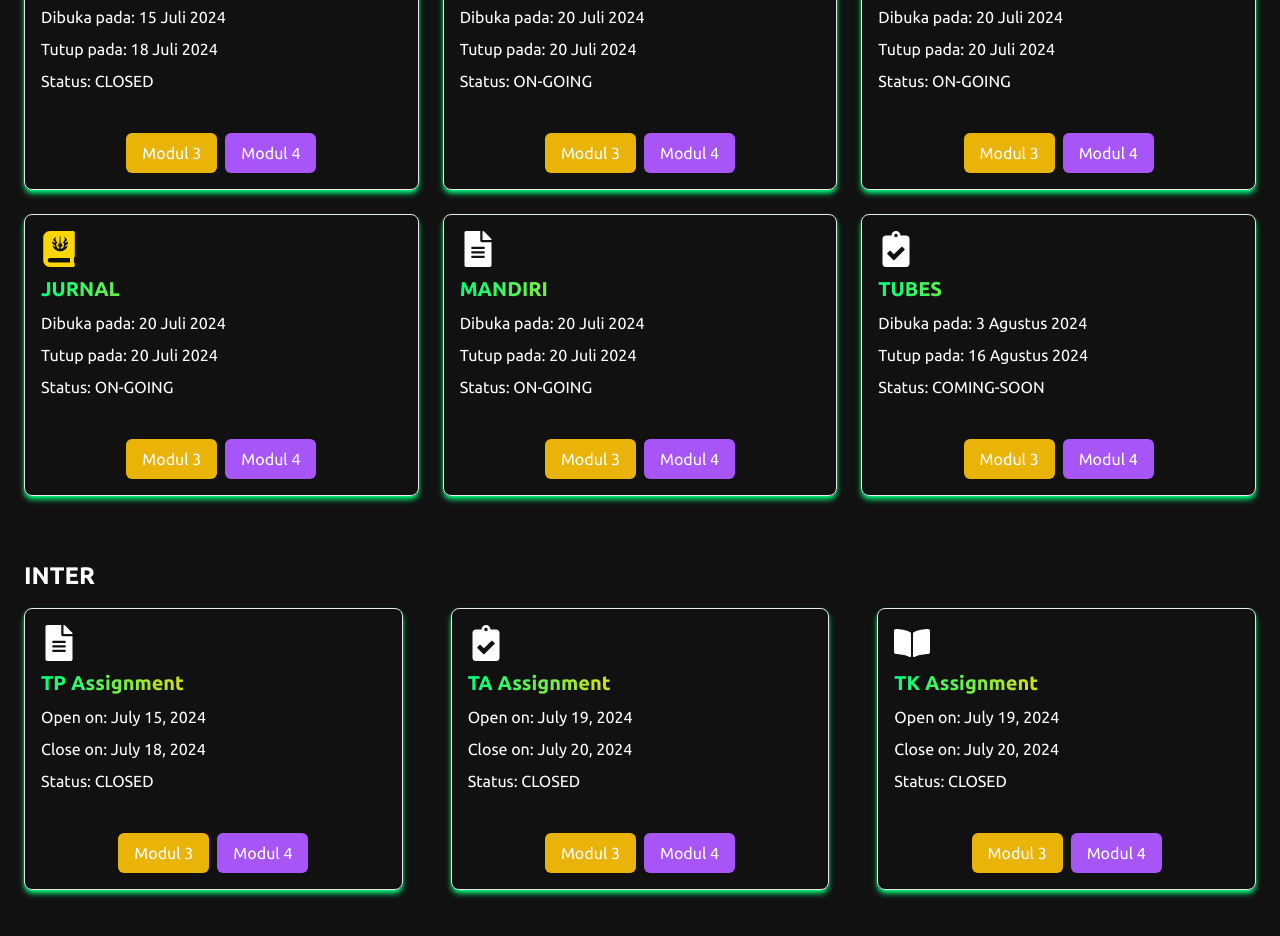
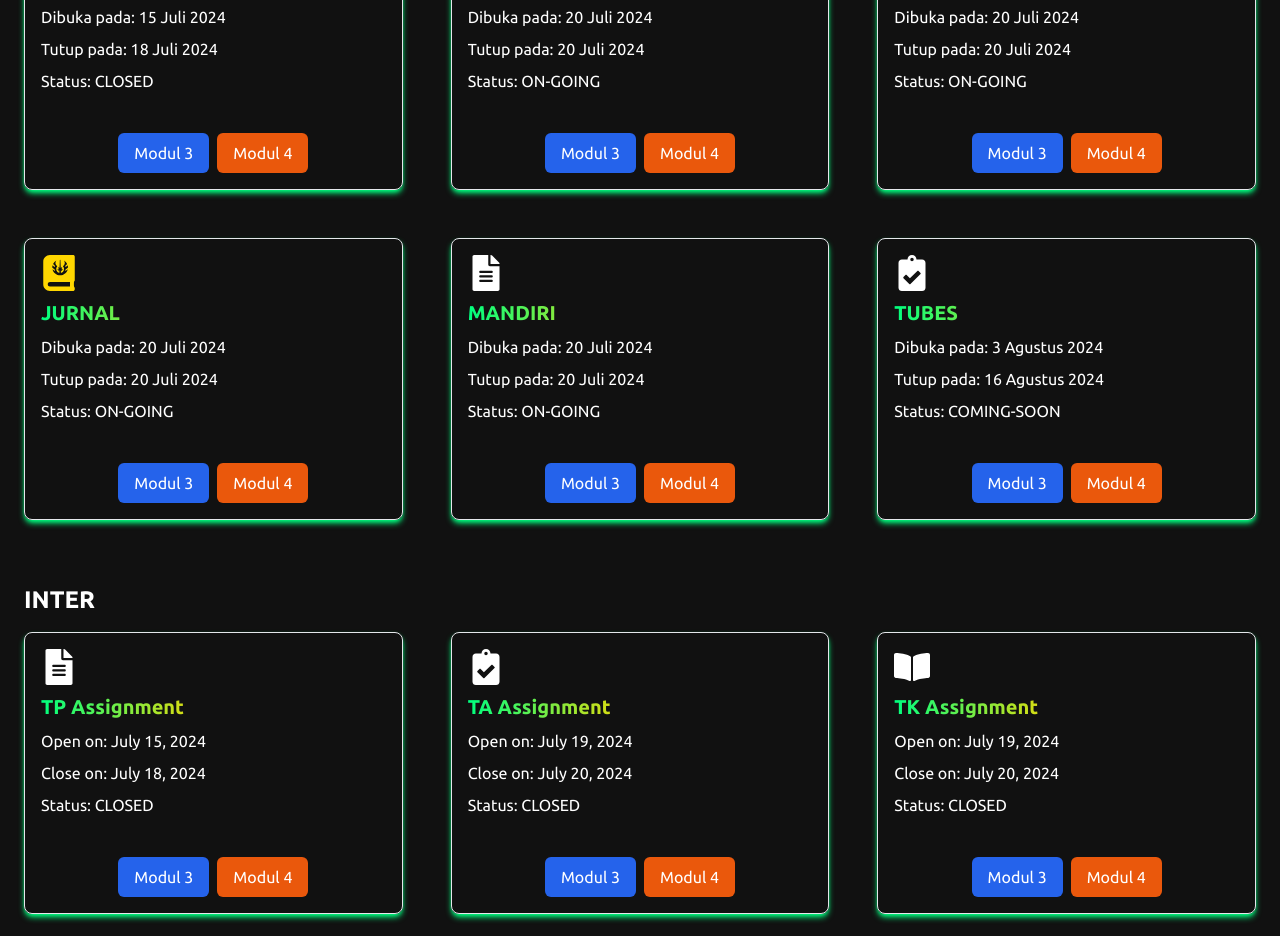
Before and after one commit to Alizaaaja4/daskomantara, a React (Vite) app: page /praktikan in a window 1280 px wide. Shown: the part 360-1296 px from the top of the page. Built offline with nearby package versions, Linux system fonts and the light colour scheme.

Commit message:
solved bug in dashboard praktikan

```diff
--- a/src/pages/Dashboard.jsx
+++ b/src/pages/Dashboard.jsx
@@ -1,4 +1,4 @@
-import { useNavigate, Link } from 'react-router-dom';
+import { useNavigate } from 'react-router-dom';
 import { FaFileAlt, FaJournalWhills, FaClipboardCheck, FaBookOpen } from 'react-icons/fa';
 import { DASHBOARD_DATA_REG, DASHBOARD_DATA_INTER } from '../constants/Database';
 import FooterDash from "../components/FooterDash";
@@ -56,7 +56,7 @@ const Dashboard = () => {
         <div className="">
           <h3 className="text-2xl font-bold mb-4 text-white">REGULER</h3>
         </div>
-        <div className="grid grid-cols-1 md:grid-cols-2 lg:grid-cols-3 gap-6">
+        <div className="grid grid-cols-1 md:grid-cols-2 lg:grid-cols-3 gap-12">
           {DASHBOARD_DATA_REG.map(({ id, title, openDate, closeDate, status, link1, link2 }) => (
             <div key={id} className="bg-forest-card border p-4 rounded-lg flex flex-col shadow-md shadow-forest-light-green card-zoom">
               {getIcon(title)}
@@ -65,8 +65,8 @@ const Dashboard = () => {
               <p className="text-forest-light-gray mb-2">Tutup pada: {closeDate}</p>
               <p className="text-forest-light-gray mb-4">Status: {status}</p>
               <div className="flex justify-center mt-6">
-                <Link to={link1} className="bg-yellow-500 text-white py-2 px-4 rounded-md text-center hover:bg-yellow-600">Modul 3</Link>
-                <Link to={link2} className="bg-purple-500 text-white py-2 px-4 rounded-md text-center hover:bg-purple-600 ml-2">Modul 4</Link>
+                <a href={link1} target="_blank" rel="noopener noreferrer" className="bg-blue-600 text-white py-2 px-4 rounded-md text-center hover:bg-blue-900">Modul 3</a>
+                <a href={link2} target="_blank" rel="noopener noreferrer" className="bg-orange-600 text-white py-2 px-4 rounded-md text-center hover:bg-orange-900 ml-2">Modul 4</a>
               </div>
             </div>
           ))}
@@ -86,8 +86,8 @@ const Dashboard = () => {
               <p className="text-forest-light-gray mb-2">Close on: {closeDate}</p>
               <p className="text-forest-light-gray mb-4">Status: {status}</p>
               <div className="flex justify-center mt-6">
-                <Link to={link1} className="bg-yellow-500 text-white py-2 px-4 rounded-md text-center hover:bg-yellow-600">Modul 3</Link>
-                <Link to={link2} className="bg-purple-500 text-white py-2 px-4 rounded-md text-center hover:bg-purple-600 ml-2">Modul 4</Link>
+                <a href={link1} target="_blank" rel="noopener noreferrer" className="bg-blue-600 text-white py-2 px-4 rounded-md text-center hover:bg-blue-900">Modul 3</a>
+                <a href={link2} target="_blank" rel="noopener noreferrer" className="bg-orange-600 text-white py-2 px-4 rounded-md text-center hover:bg-orange-900 ml-2">Modul 4</a>
               </div>
             </div>
           ))}
```
